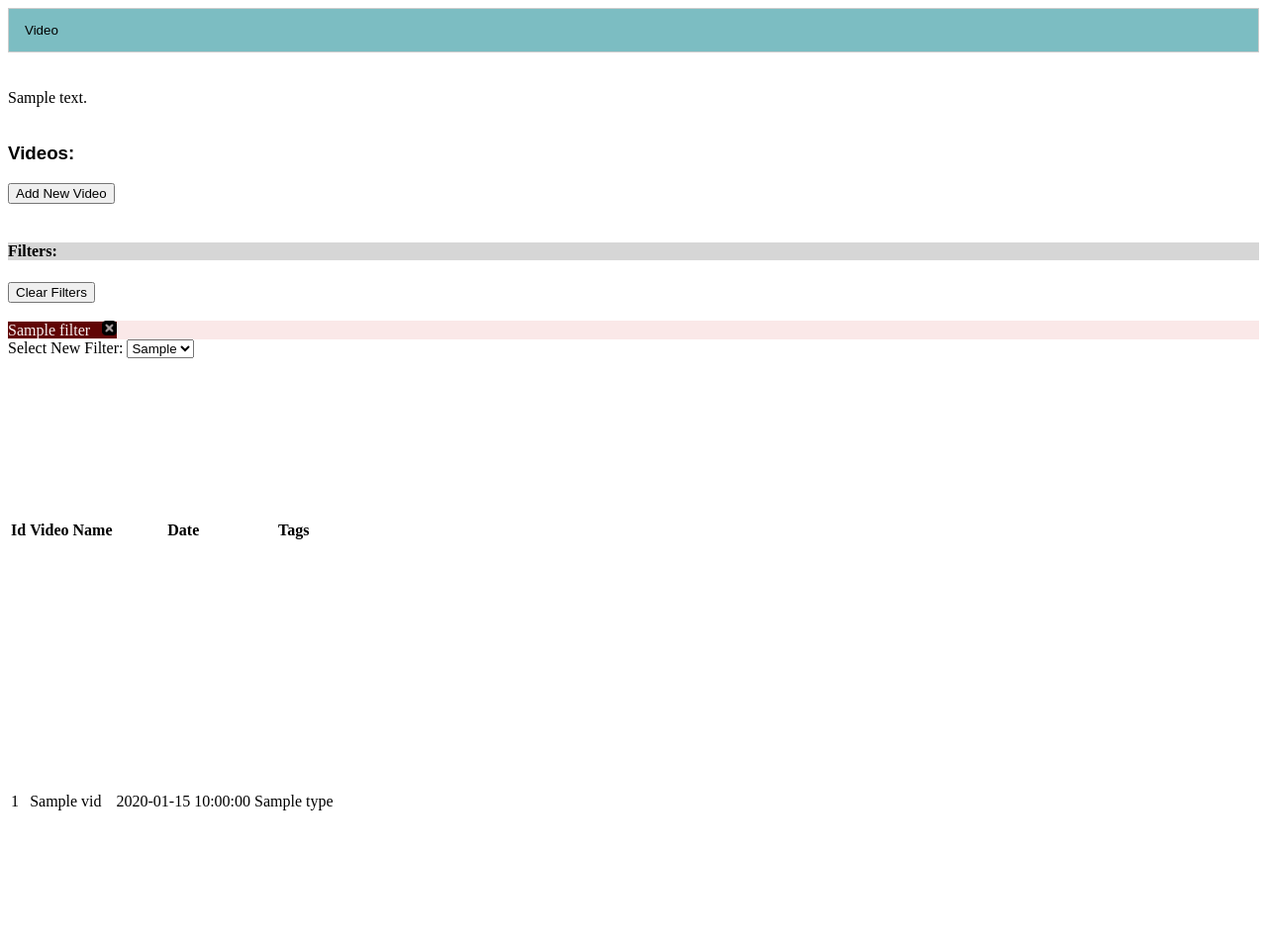
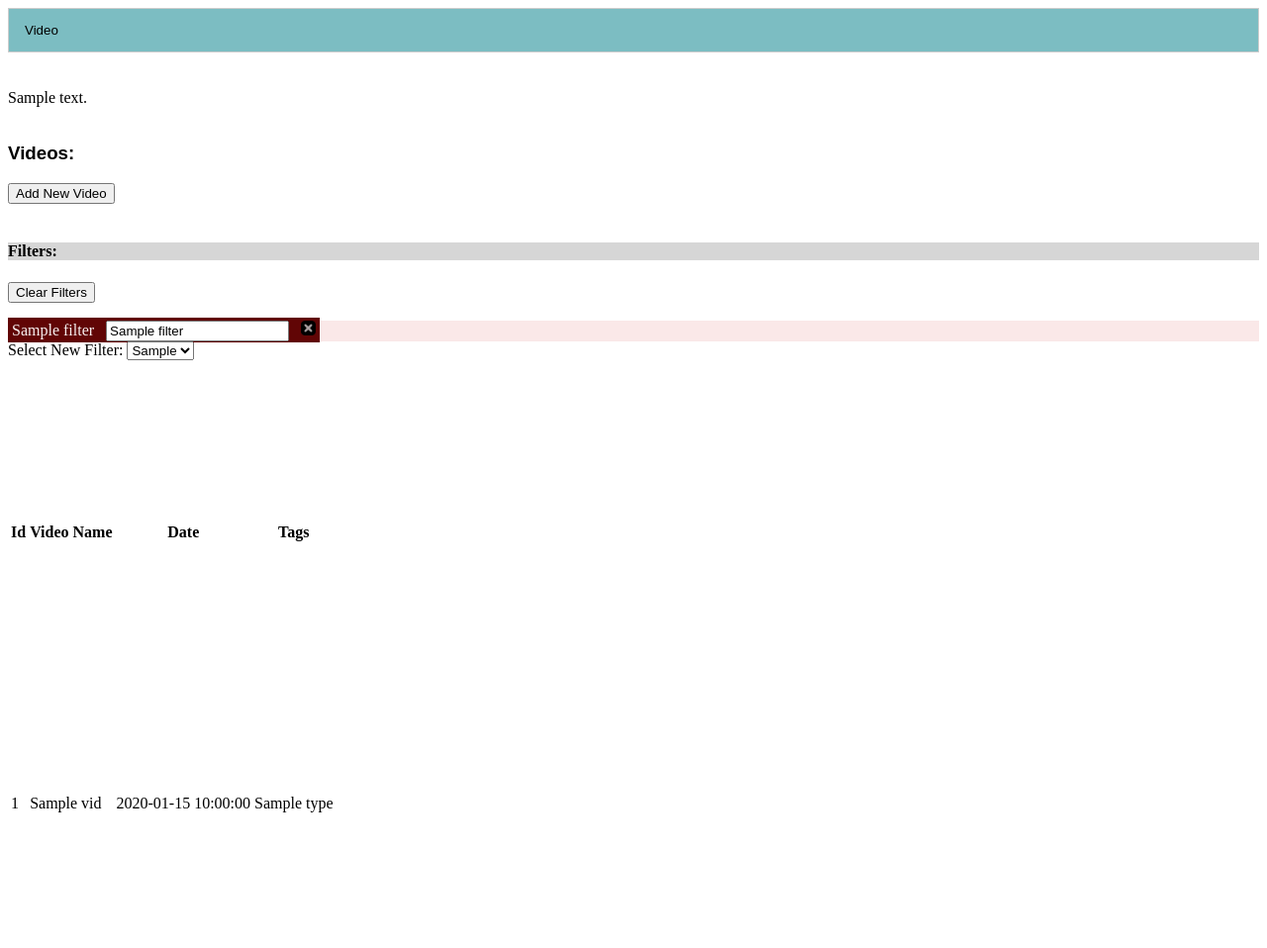
Before and after one commit to bgsimpkins/video_archive, a Flask app: template templates/video_archive.html in a window 1280 px wide. Shown: the whole page at 99% size. Before the commit the page ends 819 px from the top, so only its background shows below. Run offline with Flask 3, Linux system fonts and the light colour scheme; the template is opened without the code that fills it: most values are stand-ins (such as "Sample title", 1, 10 or a date in 2020); some libraries are stand-ins or nearby versions.

Commit message:
Filter is working well. Need to add other fields beyond videoname and description

```diff
--- a/app.py
+++ b/app.py
@@ -24,6 +24,7 @@ def video_archive():
     # videos = db_mapper.get_all_videos()
 
     videoname_contains = None
+    description_contains = None
 
     # Filter options combo box. Remove items that are in POST
     filter_options = {
@@ -34,6 +35,8 @@ def video_archive():
         "theDate": "Recorded Date"
     }
 
+    # 3-element list-
+    # 0: field name |  1: field label | 2: field value
     selected_filter_list = []
 
     if request.method == 'POST':
@@ -52,22 +55,29 @@ def video_archive():
                     videos=db_mapper.get_videos_filter_and_sort()
                 )
 
+            # Handle all filters
             elif x[0] == 'videoName_input':
                 videoname_contains = request.form['videoName_input']
-                selected_filter_list.append(["videoName", f"Video Name = {videoname_contains}"])
+                selected_filter_list.append(["videoName", "Video Name =", videoname_contains])
                 filter_options.pop('videoName')
+            elif x[0] == 'description_input':
+                description_contains = request.form['description_input']
+                selected_filter_list.append(["description", "Video Description =", description_contains])
+                filter_options.pop('description')
 
-            # If clicked filter x button remove from selected list
-            elif "_remove.x" in x[0]:
-                # input of type image returns two vals. One for x and one for x of click.
-                to_remove = x[0].replace("_remove.x","")
+            # Handling in JS now
+            # # If clicked filter x button remove from selected list
+            # elif "_remove.x" in x[0]:
+            #     # input of type image returns two vals. One for x and one for x of click.
+            #     to_remove = x[0].replace("_remove.x","")
 
                 # TODO: Repopulate dropdown with one that was removed
 
 
     # TODO: It would better if this function took the form input values in the request.form[] collection instead of individually
     videos = db_mapper.get_videos_filter_and_sort(
-        videoname_contains=videoname_contains
+        videoname_contains=videoname_contains,
+        description_contains=description_contains
     )
 
     return render_template(
--- a/static/style.css
+++ b/static/style.css
@@ -42,6 +42,7 @@ h4{
     color: #F7F0F0;
     width: 200px;
     height: 80px;
+    padding: 4px;
 }
 
 .x_filter_button{
--- a/static/video_archive.js
+++ b/static/video_archive.js
@@ -17,7 +17,7 @@ $(document).ready(function()
             $("#filter_value_panel").append("Enter name keywords:&nbsp <input type='text' id='videoName_input' name='videoName_input'>");
         }
         else if ($(this).val() == "description"){
-            $("#filter_value_panel").append("Enter description keywords:&nbsp <input type='text' id='description_input'>");
+            $("#filter_value_panel").append("Enter description keywords:&nbsp <input type='text' id='description_input' name='description_input'>");
         };
         $("#filter_value_panel").append("<input type='submit' id='add_filter' name='add_filter' value='Add Filter'>");
 
@@ -29,6 +29,18 @@ $(document).ready(function()
         $("#filter_div").append("<br><b>BUTTS</b>");
     });
 
+    //Remove selected filter item when x clicked
+    $(".x_filter_button").click( function(){
+
+        //alert($(this).attr("name"));
+
+        //Remote the span for this filter
+        $("#"+$(this).attr("name")+"_selected").remove();
+
+        $("#videos_form").submit();
+
+    });
+
 
 
 });
--- a/templates/video_archive.html
+++ b/templates/video_archive.html
@@ -37,8 +37,9 @@
         <div id="filter_div">
 
             {% for filter in selected_filter_list %}
-                <span class = "selected_filter">
-                    {{ filter[1] }} &nbsp <input type="image" class="x_filter_button" name="{{ filter[0] }}_remove" src="{{ url_for('static', filename='x.png') }}"/>
+                <span id="{{ filter[0] }}_selected" class="selected_filter">
+                    {{ filter[1] }} &nbsp
+                    <input type="text" name="{{ filter[0] }}_input" value="{{ filter[2] }}"> &nbsp <img class="x_filter_button" name="{{ filter[0] }}" src="{{ url_for('static', filename='x.png') }}"/>
                 </span>
             {% endfor %}
         </div>
```
